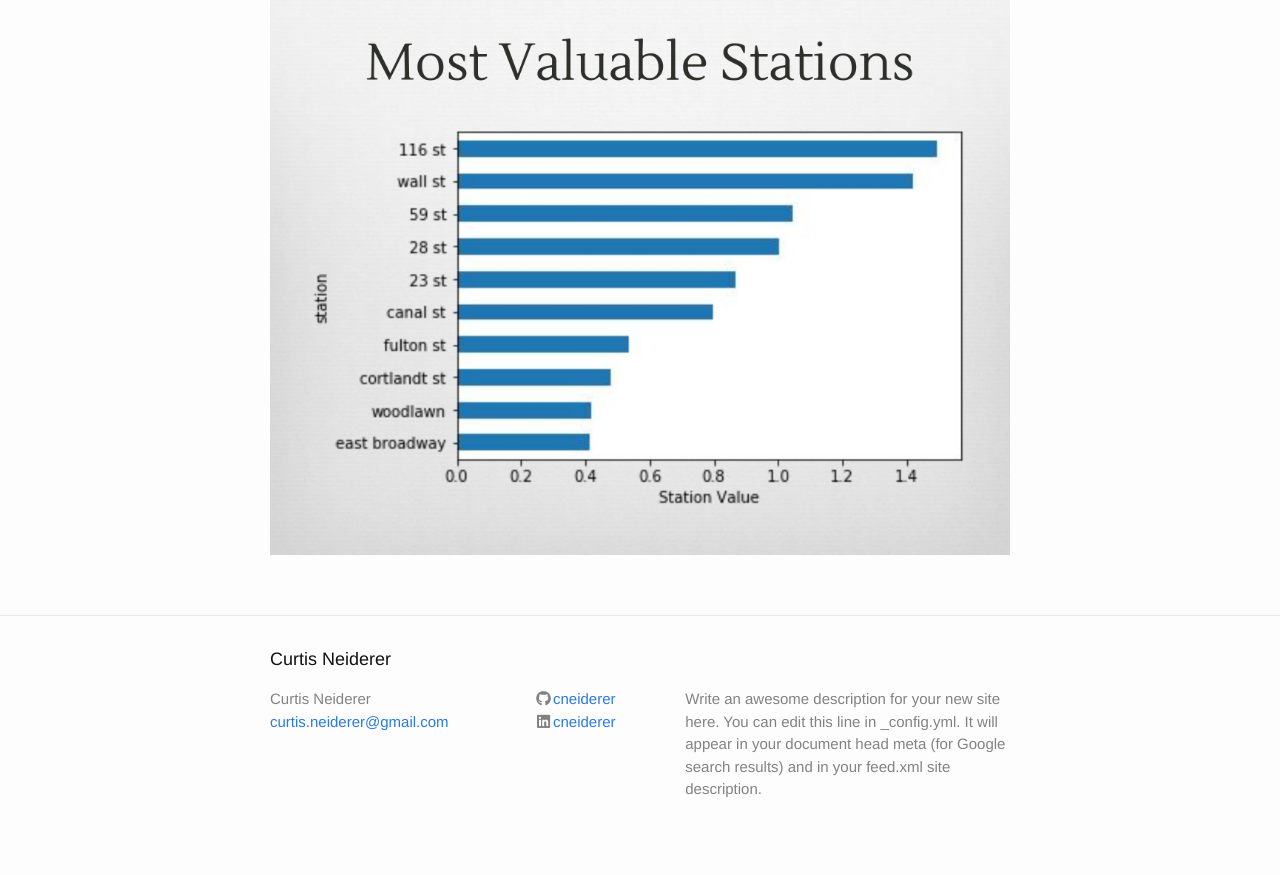
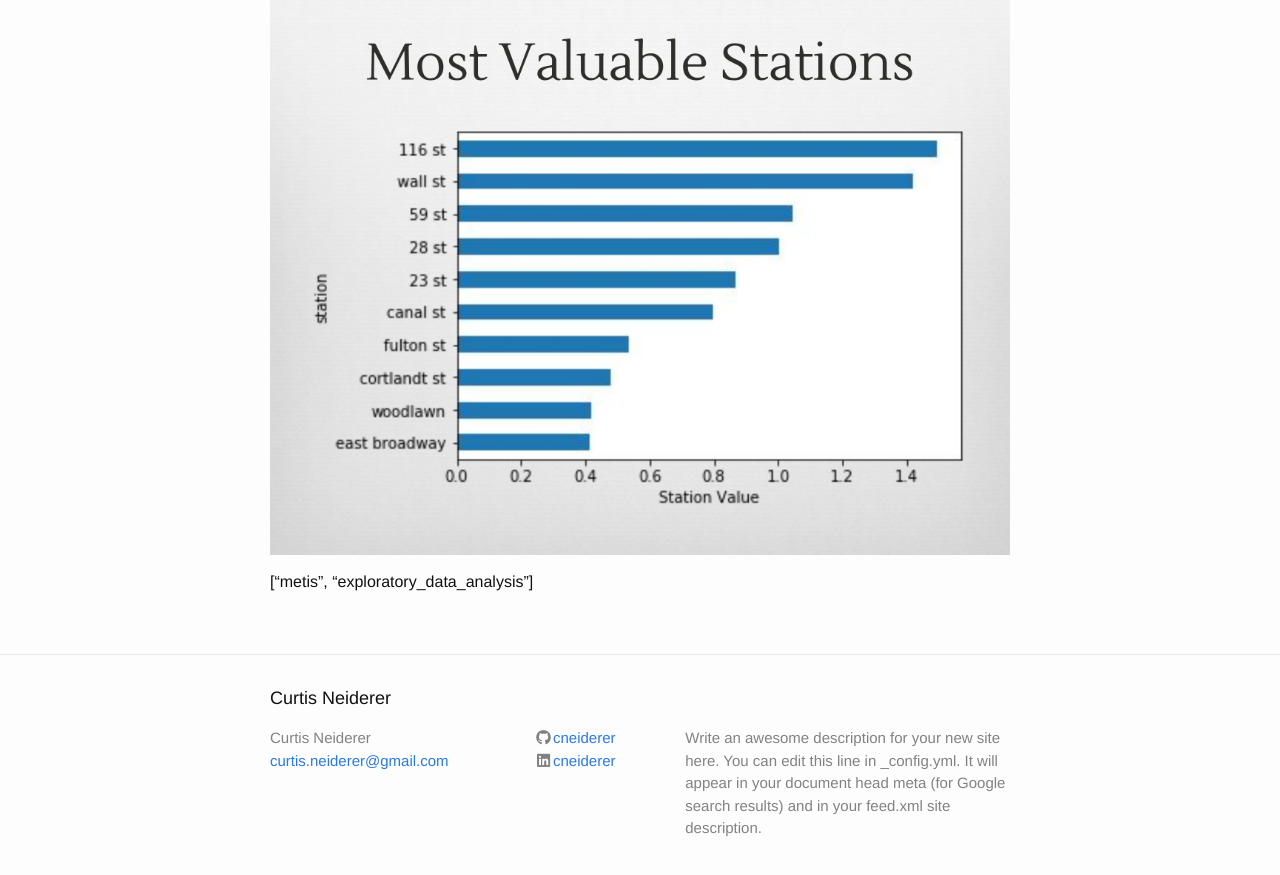
Before and after one commit to cneiderer/cneiderer.github.io.old, a Jekyll site: the page built from _posts/2018-01-19-MTA-Analysis.md, in a window 1280 px wide and 900 px high, scrolled down 2882 px. Shown: the top 875 px of the window. Built offline with Jekyll 4.4.1, drawn with Linux system fonts in a browser that asks for light colours; nearby versions of some CDN libraries.

Commit message:
experimentation

```diff
--- a/_posts/2018-01-19-MTA-Analysis.md
+++ b/_posts/2018-01-19-MTA-Analysis.md
@@ -78,3 +78,5 @@ Optimize Placement of WTWY street teams to:
 ![Station Values Map]({{"/assets/station_values_map.png" | absolute_url}})
 
 ![Most Valuable Stations Bar Chart]({{"/assets/most_valuable_stations_barh.png" | absolute_url}})
+
+{{page.tags | capitalize | join: ', '}}
```
